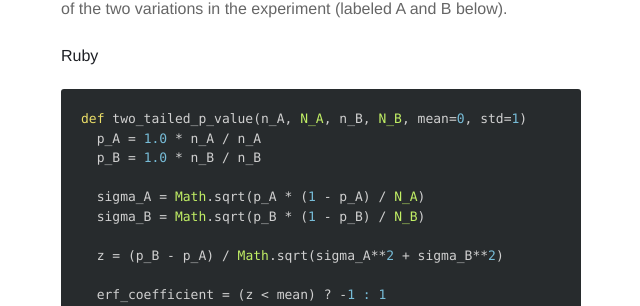
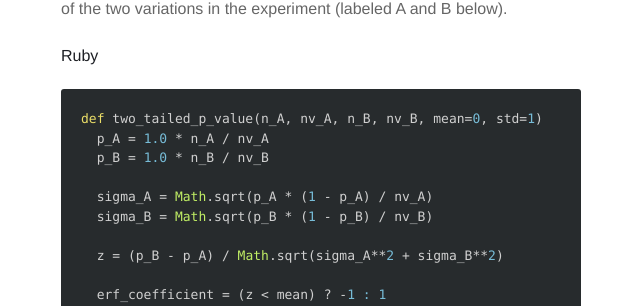
Before and after one commit to adlersantos/adlersantos.github.io, a Jekyll site: the page built from _posts/2015-10-11-split-testing-statistics.markdown, in a window 1280 px wide and 900 px high, scrolled down 4814 px. Shown: the part 149-455 px from the top of the window, without its empty margins (319-959 px from the left). Built offline with Jekyll 4.4.1, drawn with Linux system fonts in a browser that asks for light colours; nearby versions of some CDN libraries; formulas are drawn with MathJax 3.

Commit message:
syntax fixes for Ruby example

```diff
--- a/_posts/2015-10-11-split-testing-statistics.markdown
+++ b/_posts/2015-10-11-split-testing-statistics.markdown
@@ -139,12 +139,12 @@ For your own use, I've coded $p'$ in Ruby and Python. All you need are the numbe
 **Ruby**
 
 {% highlight ruby %}
-def two_tailed_p_value(n_A, N_A, n_B, N_B, mean=0, std=1)
-  p_A = 1.0 * n_A / n_A
-  p_B = 1.0 * n_B / n_B
+def two_tailed_p_value(n_A, nv_A, n_B, nv_B, mean=0, std=1)
+  p_A = 1.0 * n_A / nv_A
+  p_B = 1.0 * n_B / nv_B
 
-  sigma_A = Math.sqrt(p_A * (1 - p_A) / N_A)
-  sigma_B = Math.sqrt(p_B * (1 - p_B) / N_B)
+  sigma_A = Math.sqrt(p_A * (1 - p_A) / nv_A)
+  sigma_B = Math.sqrt(p_B * (1 - p_B) / nv_B)
 
   z = (p_B - p_A) / Math.sqrt(sigma_A**2 + sigma_B**2)
 
```
